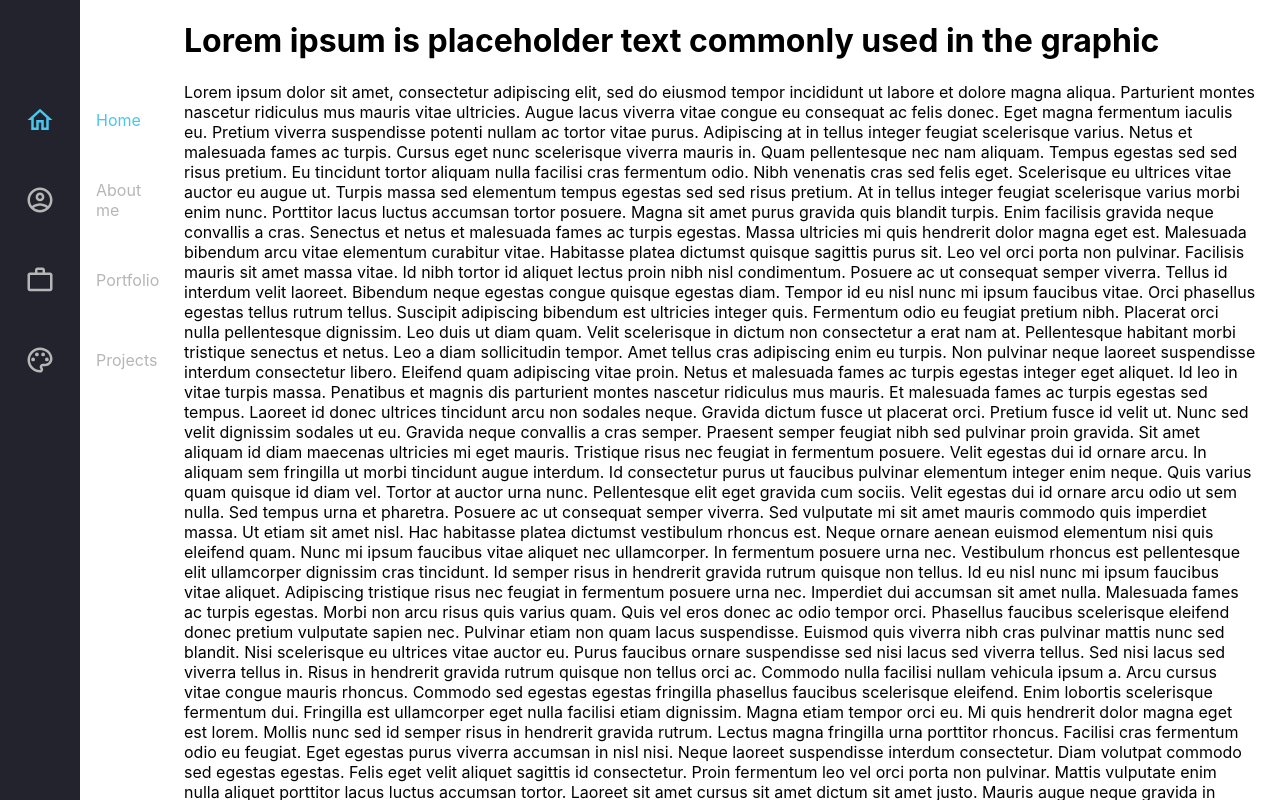
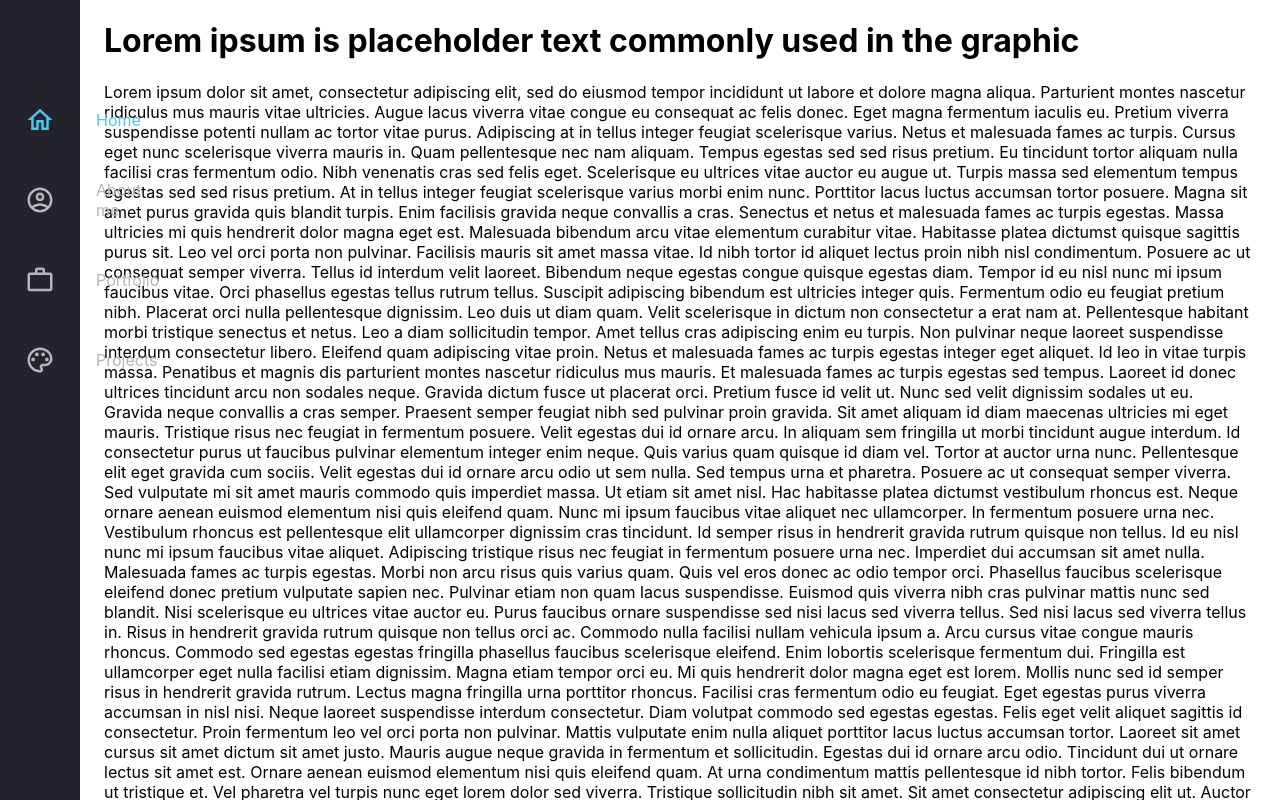
Before and after one commit to abelHodasz/abelHodasz, a React (Create React App) app: page / in a window 1280 px wide. Shown: the top 800 px of the page. Built offline with nearby package versions, Linux system fonts and the light colour scheme.

Commit message:
fix main margin

```diff
--- a/src/app/App.css
+++ b/src/app/App.css
@@ -27,6 +27,6 @@ body::-webkit-scrollbar-thumb {
 }
 
 main {
-  margin-left: 10rem;
+  margin-left: 5rem;
 }
 /*# sourceMappingURL=App.css.map */
--- a/src/app/App.scss
+++ b/src/app/App.scss
@@ -31,5 +31,5 @@ body {
 }
 
 main {
-    margin-left: 10rem;
+    margin-left: 5rem;
 }
```
Also changed, not shown: 1 other file (tests, documents, lock files or other folders).
